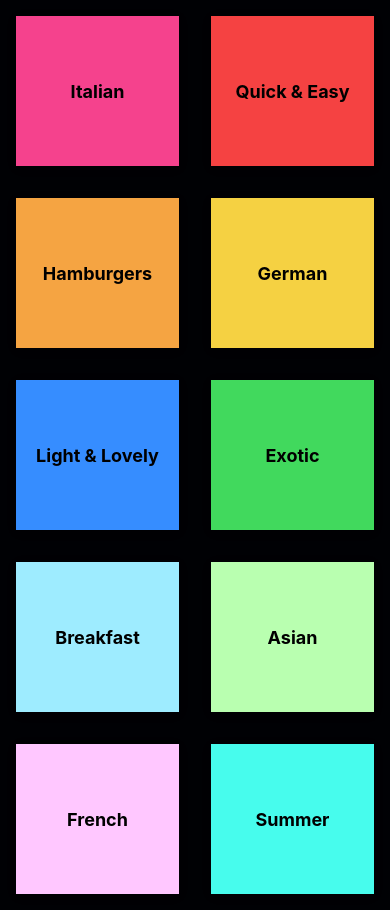
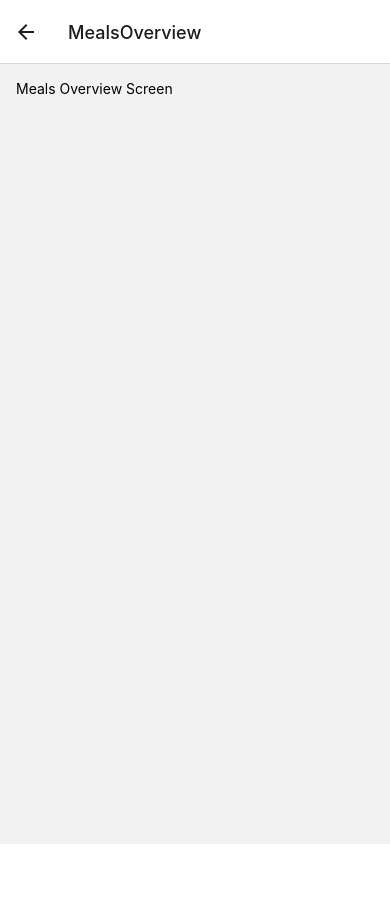
Before and after one commit to HamnaSiddiqui/MealsApp, a React Native app: screen /MealsOverview in a window 390 px wide. After the commit the page ends 844 px from the top, so only its background shows below. Built offline with nearby package versions, Linux system fonts and the light colour scheme.

Commit message:
Added React native stack navigator

```diff
--- a/App.js
+++ b/App.js
@@ -1,12 +1,21 @@
 import { StatusBar } from "expo-status-bar";
 import { StyleSheet, Text, View } from "react-native";
+import { NavigationContainer } from "@react-navigation/native";
+import { createNativeStackNavigator } from "@react-navigation/native-stack";
+
 import CategoriesScreen from "./screens/CategoriesScreen";
+import MealsOverviewScreen from "./screens/MealsOverviewScreen";
+
+const Stack = createNativeStackNavigator();
 
 export default function App() {
   return (
-    <View style={styles.container}>
-      <CategoriesScreen />
-    </View>
+    <NavigationContainer>
+      <Stack.Navigator>
+        <Stack.Screen name="MealsCategories" component={CategoriesScreen} />
+        <Stack.Screen name="MealsOverview" component={MealsOverviewScreen} />
+      </Stack.Navigator>
+    </NavigationContainer>
   );
 }
 
--- a/components/CategoryGridTile.js
+++ b/components/CategoryGridTile.js
@@ -1,6 +1,6 @@
 import { View, Pressable, Text, StyleSheet, Platform } from "react-native";
 
-function CategoryGridTile({ title, color }) {
+function CategoryGridTile({ title, color, onPress }) {
   return (
     <View style={styles.gridItem}>
       <Pressable
@@ -9,6 +9,7 @@
           styles.button,
           pressed ? styles.buttonPressed : null,
         ]}
+        onPress={onPress}
       >
         <View style={[styles.innerContainer, { backgroundColor: color }]}>
           <Text style={styles.title}>{title}</Text>
--- a/package.json
+++ b/package.json
@@ -9,10 +9,14 @@
     "web": "expo start --web"
   },
   "dependencies": {
+    "@react-navigation/native": "^6.1.6",
+    "@react-navigation/native-stack": "^6.9.12",
     "expo": "~48.0.18",
     "expo-status-bar": "~1.4.4",
     "react": "18.2.0",
-    "react-native": "0.71.8"
+    "react-native": "0.71.8",
+    "react-native-safe-area-context": "^4.5.3",
+    "react-native-screens": "^3.20.0"
   },
   "devDependencies": {
     "@babel/core": "^7.20.0"
--- a/screens/CategoriesScreen.js
+++ b/screens/CategoriesScreen.js
@@ -3,13 +3,21 @@
 import { CATEGORIES } from "../data/dummy-data";
 import CategoryGridTile from "../components/CategoryGridTile";
 
-function renderCategoryItem(itemData) {
-  return (
-    <CategoryGridTile title={itemData.item.title} color={itemData.item.color} />
-  );
-}
+function CategoriesScreen({ navigation }) {
+  function renderCategoryItem(itemData) {
+    function pressHandler() {
+      navigation.navigate("MealsOverview");
+    }
 
-function CategoriesScreen() {
+    return (
+      <CategoryGridTile
+        title={itemData.item.title}
+        color={itemData.item.color}
+        onPress={pressHandler}
+      />
+    );
+  }
+
   return (
     <FlatList
       data={CATEGORIES}
--- /dev/null
+++ b/screens/MealsOverviewScreen.js
@@ -0,0 +1,20 @@
+import { View, Text, StyleSheet } from "react-native";
+
+import { MEALS } from "../data/dummy-data";
+
+function MealsOverviewScreen() {
+  return (
+    <View style={styles.container}>
+      <Text>Meals Overview Screen</Text>
+    </View>
+  );
+}
+
+export default MealsOverviewScreen;
+
+const styles = StyleSheet.create({
+  container: {
+    flex: 1,
+    padding: 16,
+  },
+});
```
Also changed, not shown: 1 other file (tests, documents, lock files or other folders).
